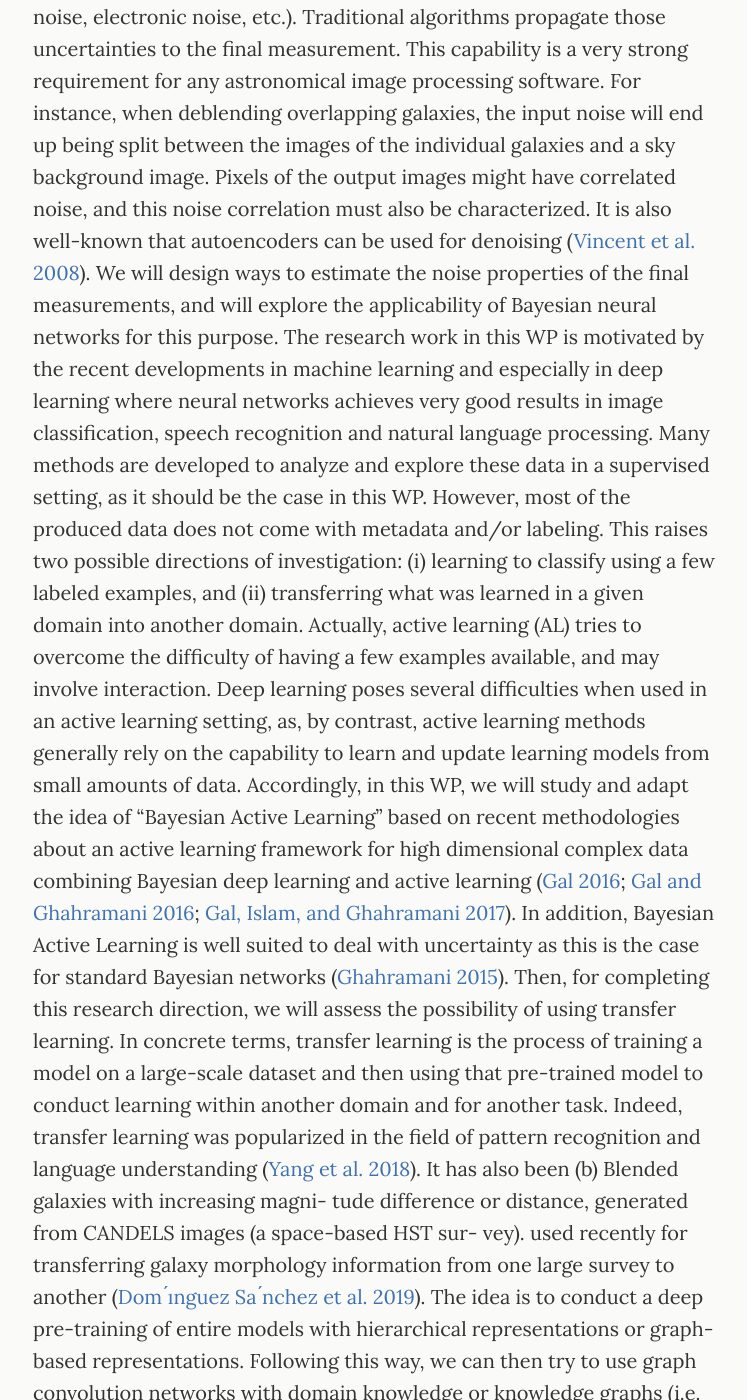
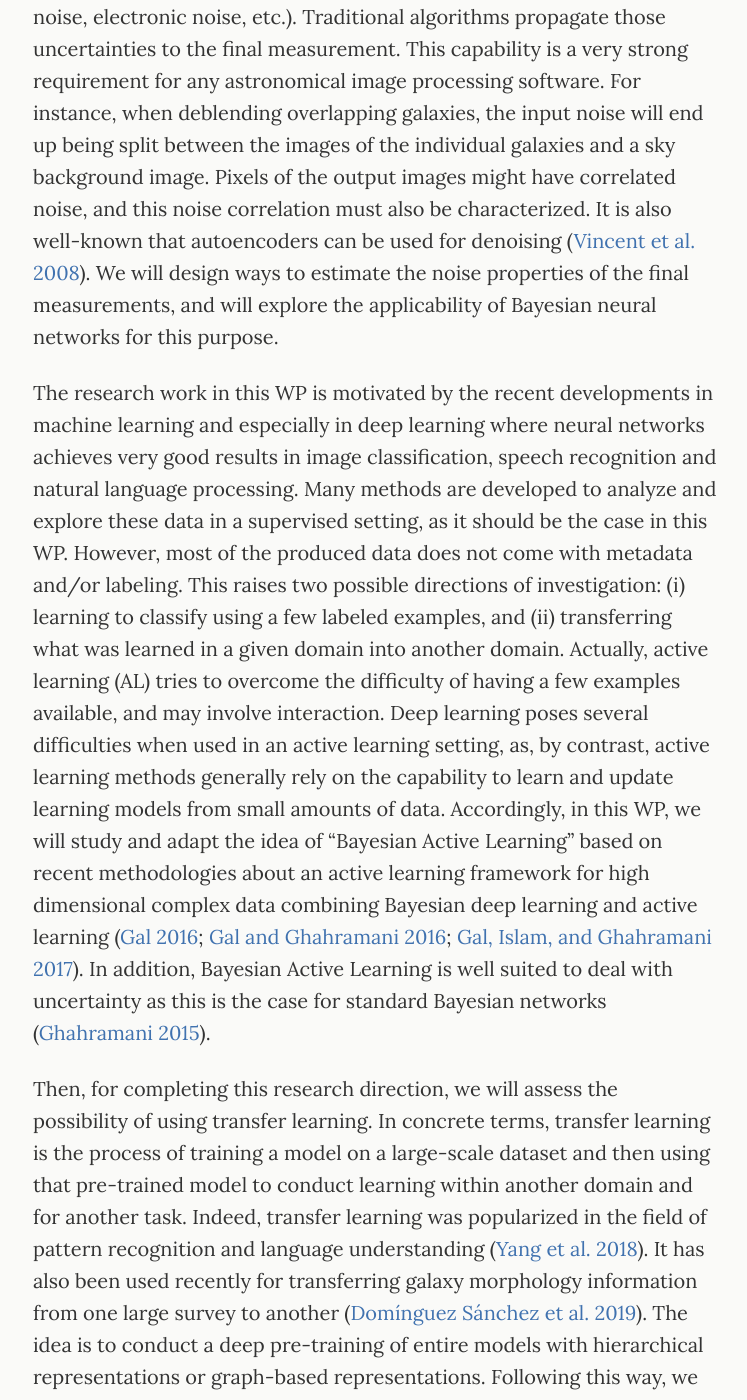
Before and after one commit to astrodeepnet/website, a Jekyll site: the page built from projects/WP2-uncertainty-mitigation.md, in a window 1280 px wide and 1400 px high, scrolled down 431 px. Shown: the whole window, without its empty margins (265-1012 px from the left). Built offline with Jekyll 4.4.1, drawn with Linux system fonts in a browser that asks for light colours; some of the changed text lies outside the part shown.

Commit message:
Fix wp2 formatting

```diff
--- a/projects/WP2-uncertainty-mitigation.md
+++ b/projects/WP2-uncertainty-mitigation.md
@@ -8,11 +8,12 @@ subtitle: WP2 - Uncertainty propagation and noise reduction
 ## Context
 
 This work package will address the general question of noise propagation and reduction through neural networks. Input astronomical images have carefully characterised noise properties (photon noise, CCD readout noise, electronic noise, etc.). Traditional algorithms propagate those uncertainties to the final measurement. This capability is a very strong requirement for any astronomical image processing software. For instance, when deblending overlapping galaxies, the input noise will end up being split between the images of the individual galaxies and a sky background image. Pixels of the output images might have correlated noise, and this noise correlation must also be characterized. It is also well-known that autoencoders can be used for denoising ([Vincent et al. 2008][vincent18]). We will design ways to estimate the noise properties of the final measurements, and will explore the applicability of Bayesian neural networks for this purpose.
+
 The research work in this WP is motivated by the recent developments in machine learning and especially in deep learning where neural networks achieves very good results in image classification, speech recognition and natural language processing. Many methods are developed to analyze and explore these data in a supervised setting, as it should be the case in this WP. However, most of the produced data does not come with metadata and/or labeling. This raises two possible directions of investigation: (i) learning to classify using a few labeled examples, and (ii) transferring what was learned in a given domain into another domain. Actually, active learning (AL) tries to overcome the difficulty of having a few examples available, and may involve interaction. Deep learning poses several difficulties when used in an active learning setting, as, by contrast, active learning methods generally rely on the capability to learn and update learning models from small amounts of data. Accordingly, in this WP, we will study and adapt the idea of “Bayesian Active Learning” based on recent methodologies about an active learning framework for high dimensional complex data combining Bayesian deep learning and active learning ([Gal 2016][gal16a]; [Gal and Ghahramani 2016][gal16b]; [Gal, Islam, and Ghahramani 2017][gal17]). In addition, Bayesian Active Learning is well suited to deal with uncertainty as this is the case for standard Bayesian networks ([Ghahramani 2015][ghahramani15]).
-Then, for completing this research direction, we will assess the possibility of using transfer learning. In concrete terms, transfer learning is the process of training a model on a large-scale dataset and then using that pre-trained model to conduct learning within another domain and for another task. Indeed, transfer learning was popularized in the field of pattern recognition and language understanding ([Yang et al. 2018][yang18]). It has also been
-(b) Blended galaxies with increasing magni- tude difference or distance, generated from CANDELS images (a space-based HST sur- vey).
-used recently for transferring galaxy morphology information from one large survey to another ([Dom ́ınguez Sa ́nchez et al. 2019][dominguez19]). The idea is to conduct a deep pre-training of entire models with hierarchical representations or graph-based representations. Following this way, we can then try to use graph convolution networks with domain knowledge or knowledge graphs (i.e. DBpedia, YAGO2) to disambiguate or enrich classification models.
-A final direction of investigation is related to the combination of classifiers and the production of explanations. Firstly, we will consider a deep learning approach based on special architectures such as convolutional networks and autoencoders ([Badrinarayanan, Kendall, and Cipolla 2017][badrinarayanan17]). Then, we will also consider other classifiers such as random forests for producing explanations. We will extend preceding studies about the combination of classifiers such as in ([Grissa et al. 2019][grissa19]) for understanding the performance of the mining process and gain a better control about recognition and classification. To conclude it should be noticed that, e.g. in ([Biehl et al. 2018][bielh18]; [Kremer et al. 2017][kremer17]), the major role to be played by explanations in mining astronomical data is stressed, especially for “opening black boxes” such as neural networks and understanding their behaviors.
+
+Then, for completing this research direction, we will assess the possibility of using transfer learning. In concrete terms, transfer learning is the process of training a model on a large-scale dataset and then using that pre-trained model to conduct learning within another domain and for another task. Indeed, transfer learning was popularized in the field of pattern recognition and language understanding ([Yang et al. 2018][yang18]). It has also been used recently for transferring galaxy morphology information from one large survey to another ([Domínguez Sánchez et al. 2019][dominguez19]). The idea is to conduct a deep pre-training of entire models with hierarchical representations or graph-based representations. Following this way, we can then try to use graph convolution networks with domain knowledge or knowledge graphs (i.e. DBpedia, YAGO2) to disambiguate or enrich classification models.
+
+A final direction of investigation is related to the combination of classifiers and the production of explanations. Firstly, we will consider a deep learning approach based on special architectures such as convolutional networks and autoencoders ([Badrinarayanan, Kendall, and Cipolla 2017][badrinarayanan17]). Then, we will also consider other classifiers such as random forests for producing explanations. We will extend preceding studies about the combination of classifiers such as in ([Grissa et al. 2019][grissa19]) for understanding the performance of the mining process and gain a better control about recognition and classification. To conclude it should be noticed that, e.g. in ([Biehl et al. 2018][bielh18]; [Kremer et al. 2017][kremer17]), the major role to be played by explanations in mining astronomical data is stressed, especially for _opening black boxes_ such as neural networks and understanding their behaviors.
 
 ## Lead
 
```
